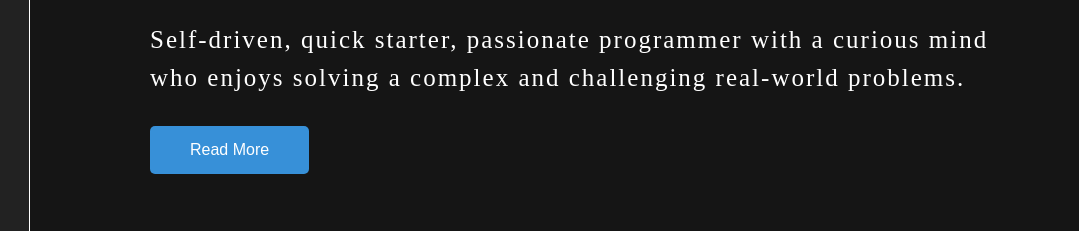
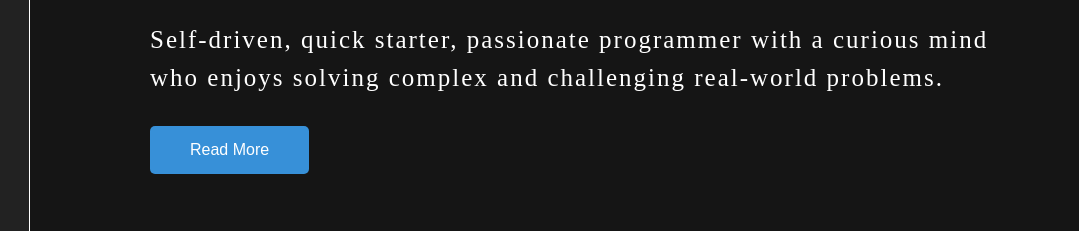
Before and after one commit to yaassshhh/Portfolio, a plain HTML site: page index.html in a window 1280 px wide. Shown: the part 253-484 px from the top of the page, 201-1280 px from the left. Drawn offline with nearby package versions, Linux system fonts and the light colour scheme.

Commit message:
index.html

```diff
--- a/index.html
+++ b/index.html
@@ -90,7 +90,7 @@
           <br />
           <p style="font-size: 25px">
             Self-driven, quick starter, passionate programmer with a curious
-            mind who enjoys solving a complex and challenging real-world
+            mind who enjoys solving complex and challenging real-world
             problems.
           </p>
         </div>
```
